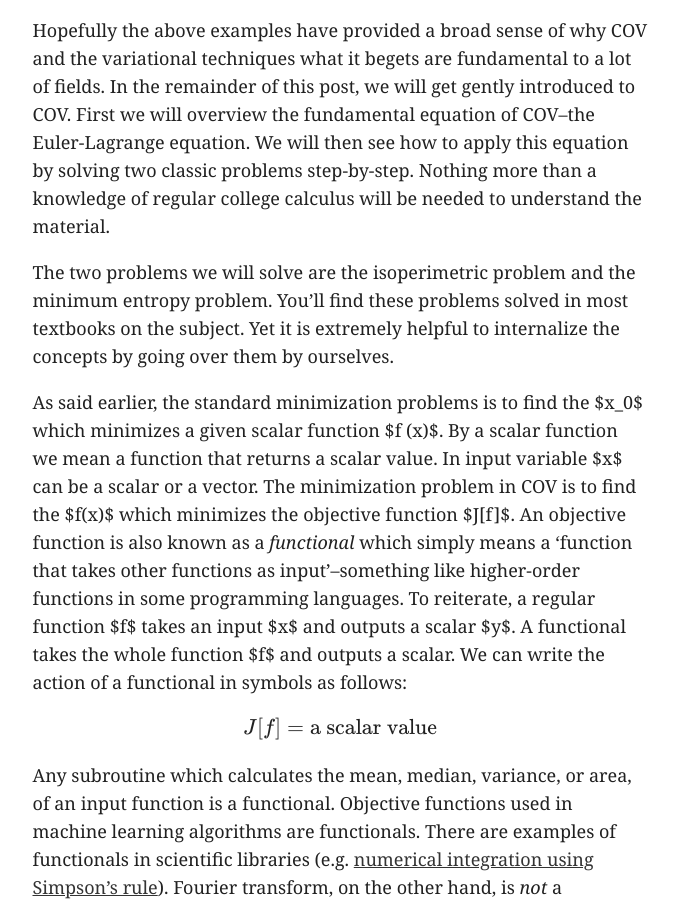
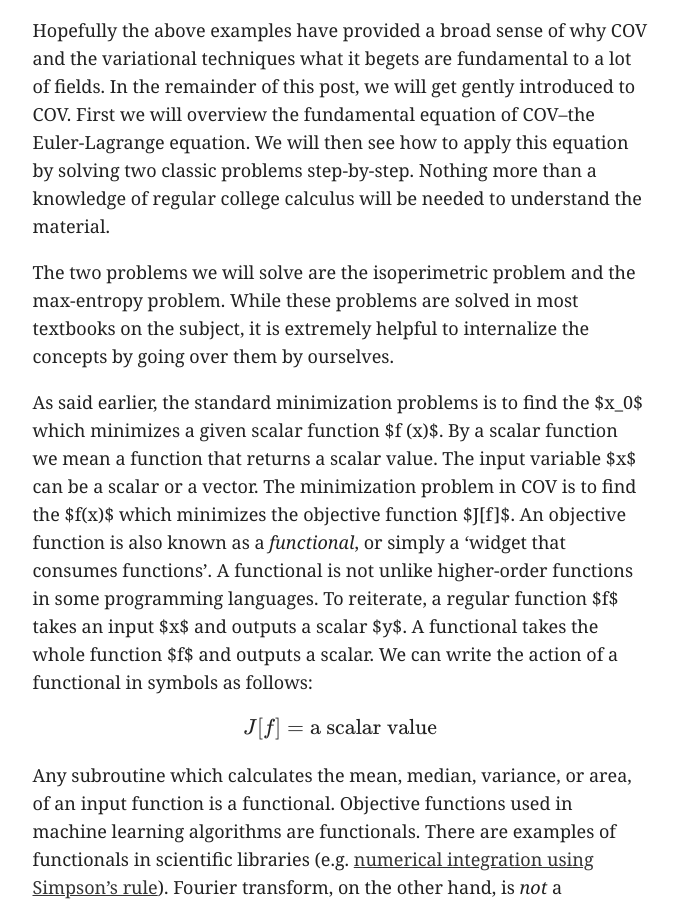
Before and after one commit to rohan-kekatpure/rohan-kekatpure.github.io, a Jekyll site: the page built from _posts/2020-08-11-calculus-of-variations.md, in a window 1280 px wide and 900 px high, scrolled down 3574 px. Shown: the whole window, without its empty margins (300-979 px from the left). Built offline with Jekyll 4.4.1, drawn with Linux system fonts in a browser that asks for light colours; formulas are drawn with MathJax 3.

Commit message:
Introduction to  COV

```diff
--- a/_posts/2020-08-11-calculus-of-variations.md
+++ b/_posts/2020-08-11-calculus-of-variations.md
@@ -93,17 +93,17 @@ overview the fundamental equation of COV--the Euler-Lagrange equation. We will t
 solving two classic problems step-by-step. Nothing more than a knowledge of regular college calculus will be needed
 to understand the material.
 
-The two problems we will solve are the isoperimetric problem and the minimum entropy problem. You'll find these problems
-solved in most textbooks on the subject. Yet it is extremely helpful to internalize the concepts by going over them by
+The two problems we will solve are the isoperimetric problem and the max-entropy problem. While these problems are
+solved in most textbooks on the subject, it is extremely helpful to internalize the concepts by going over them by
 ourselves.
 
 As said earlier, the standard minimization problems is to find the $x_0$ which minimizes a given scalar function $f
-(x)$. By a scalar function we mean a function that returns a scalar value. In input variable $x$ can be a scalar or a
+(x)$. By a scalar function we mean a function that returns a scalar value. The input variable $x$ can be a scalar or a
 vector. The minimization problem in COV is to find the $f(x)$ which minimizes the objective function $J[f]$. An
-objective function is also known as a _functional_ which simply means a 'function that takes other functions as
-input'--something like higher-order functions in some programming languages. To reiterate, a regular function $f$ takes
-an input $x$ and outputs a scalar $y$. A functional takes the whole function $f$ and outputs a scalar. We can write
-the action of a functional in symbols as follows:
+objective function is also known as a _functional_, or simply a 'widget that consumes functions'. A functional is not
+unlike higher-order functions in some programming languages. To reiterate, a regular function $f$ takes an input $x$ and
+outputs a scalar $y$. A functional takes the whole function $f$ and outputs a scalar. We can write the action of a
+functional in symbols as follows:
 
 $$
 \begin{equation*}
```
